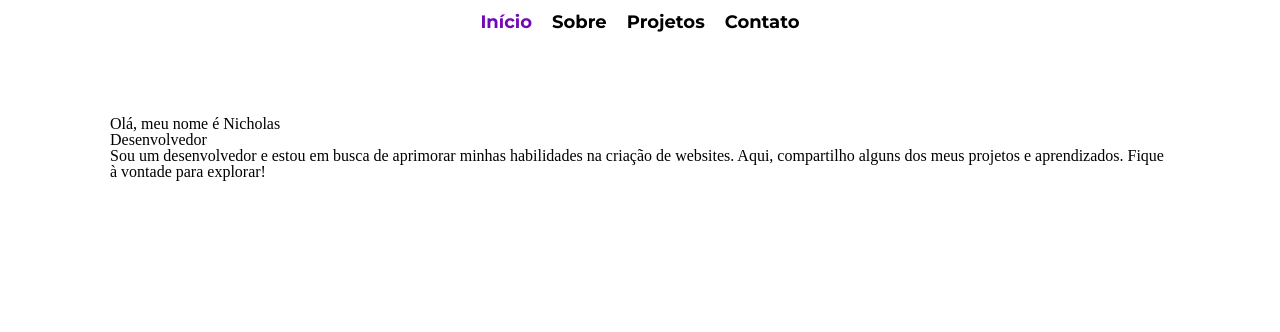
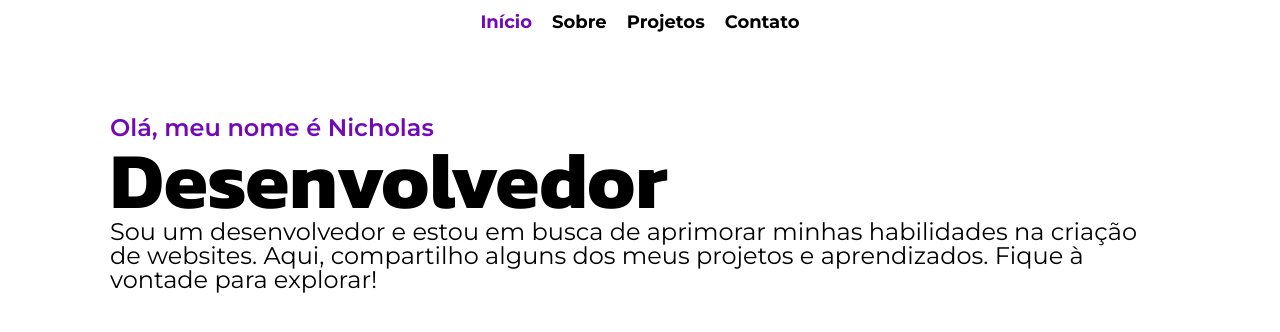
Before and after one commit to nicholasgdml/portifolio, a plain HTML site: page index.html in a window 1280 px wide. Shown: the part 90-422 px from the top of the page. Drawn offline with Linux system fonts and the light colour scheme.

Commit message:
text css

```diff
--- a/css/style.css
+++ b/css/style.css
@@ -64,7 +64,21 @@ main {
 }
 
 .text {
+    color: #000;
+    font-family: 'Montserrat', sans-serif;
+    font-size: 24px;
+    font-weight: 400;
+}
 
+#text-hello {
+    color: #7209B7;
+    font-weight: 600;
+}
+
+#text-desenvolvedor {
+    font-family: 'Kanit', sans-serif;
+    font-size: 80px;
+    font-weight: 700;
 }
 
 @media only screen and (max-device-width: 840px) {
```
